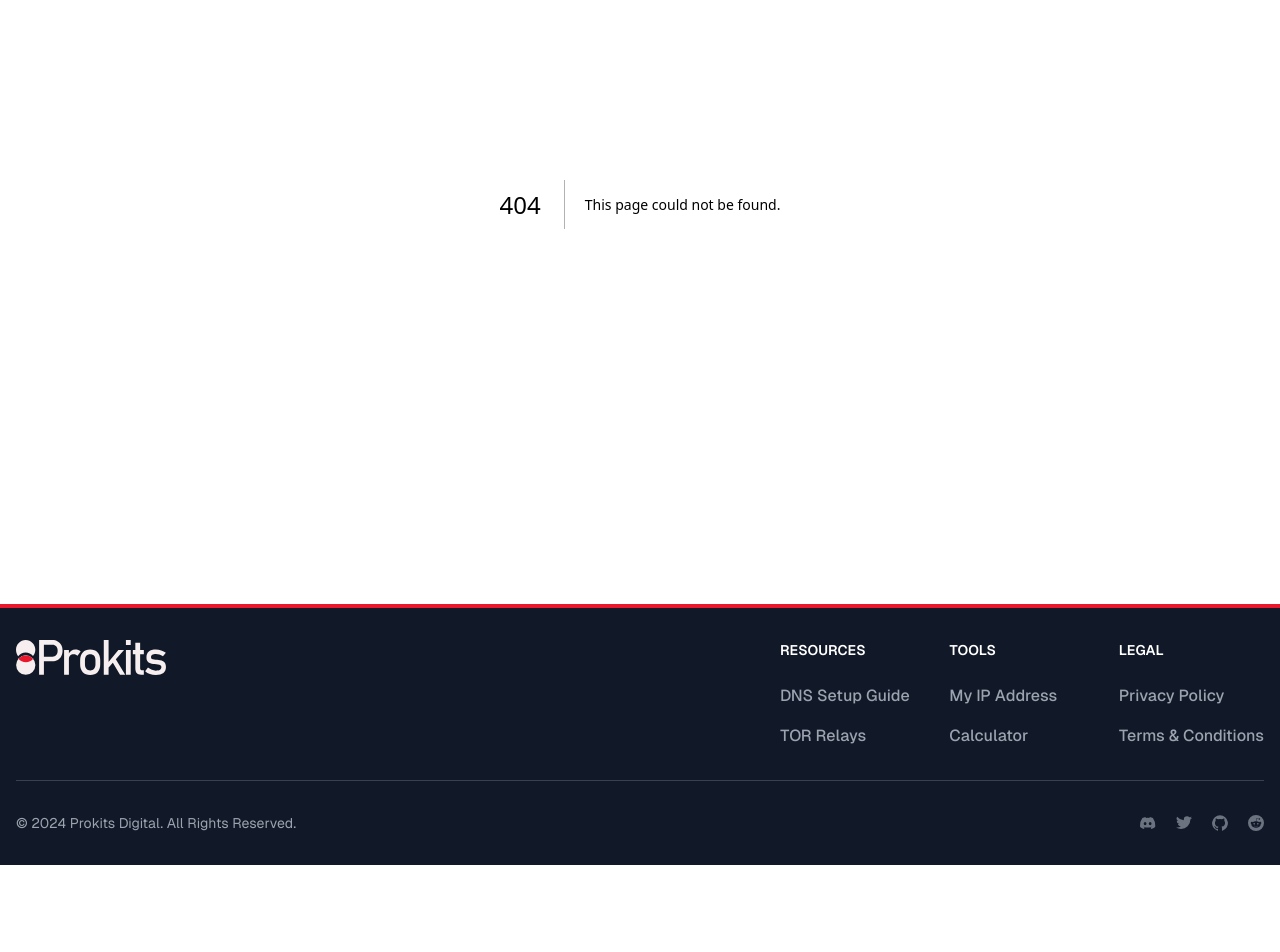
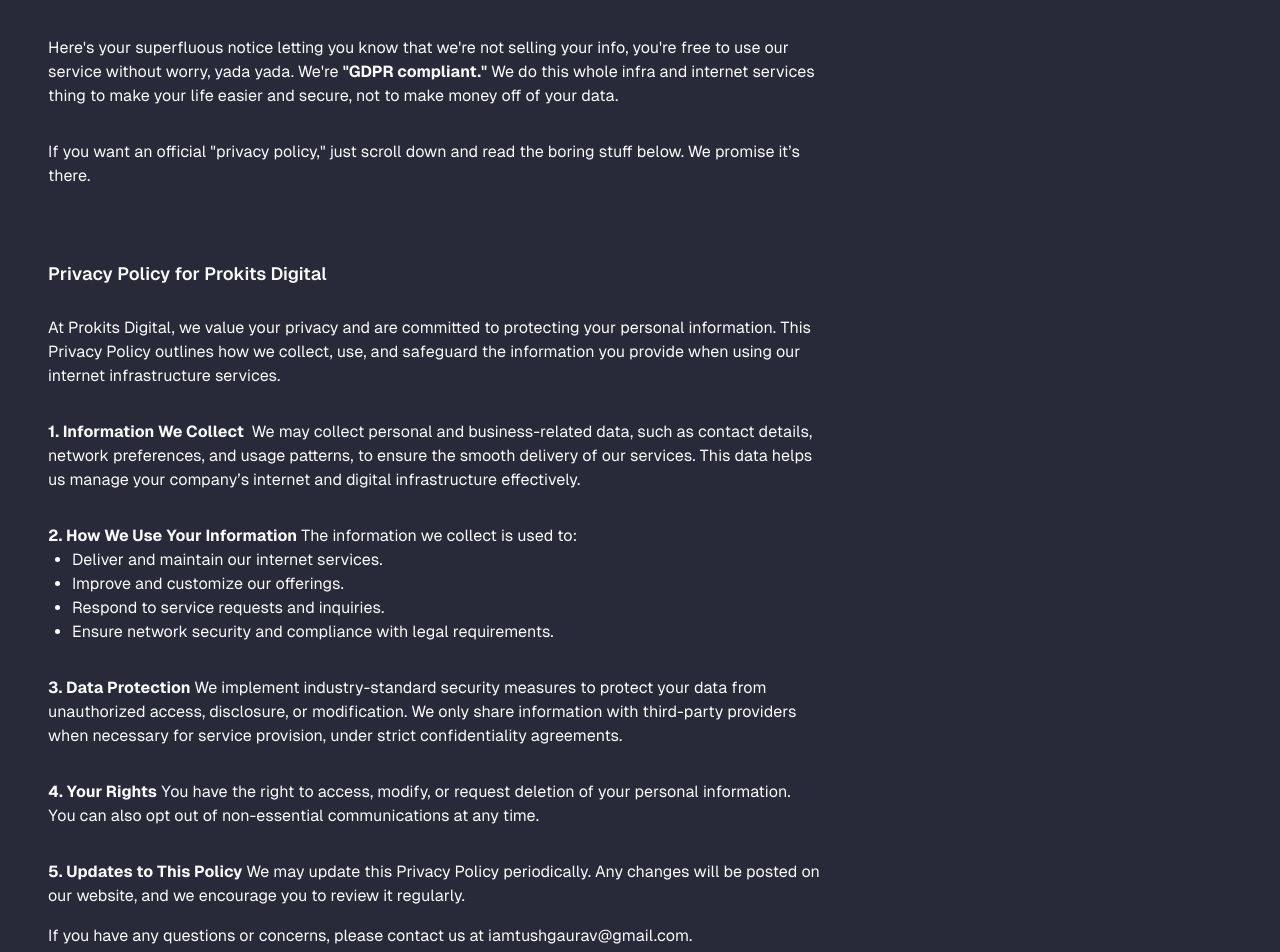
Before and after one commit to prokits/site, a Next.js app: page /privacy-policy in a window 1280 px wide. Before the commit this address had no page. Shown: the part 280-1232 px from the top of the page. Before the commit the page ends 1145 px from the top, so only its background shows below. Built offline with nearby package versions, Linux system fonts and the light colour scheme.

Commit message:
feat: add privacy policy page

```diff
--- /dev/null
+++ b/app/privacy-policy/page.tsx
@@ -0,0 +1,74 @@
+import {
+    Page,
+    PageContent,
+    PageSubtitle,
+    PageTitle,
+    Paragraph
+} from "@/components/page/page";
+import Image from "next/image";
+import Link from "next/link";
+import type { Metadata } from "next";
+
+export const metadata: Metadata = {
+    title: "Privacy Policy - Prokits Digital",
+    description: "Prokits Digital's Privacy Policy",
+}
+
+export default function PrivacyPolicyPage() {
+    return (
+        <Page>
+            <PageTitle>
+                Privacy Policy
+            </PageTitle>
+            <h1 className="mt-6 text-2xl md:text-4xl font-bold text-zinc-400 text-center">yes, we're complying to this GDPR thing.</h1>
+            <PageContent className="mt-10">
+                <Paragraph>
+                    Here's your superfluous notice letting you know that we're not selling your info, you're free to use our service without worry, yada yada.
+                    We're <span className="font-bold hover:cursor-not-allowed">"GDPR compliant."</span>
+                    {" "}We do this whole infra and internet services thing to make your life easier and secure, not to make money off of your data.
+                </Paragraph>
+                <Paragraph>
+                    If you want an official "privacy policy," just scroll down and read the boring stuff below. We promise it’s there.
+                </Paragraph>
+
+                <Paragraph>
+                    <PageSubtitle className="text-lg font-semibold mb-6 mt-8">Privacy Policy for Prokits Digital</PageSubtitle>
+                    At Prokits Digital, we value your privacy and are committed to protecting your personal information.
+                    This Privacy Policy outlines how we collect, use, and safeguard the information you provide when using our internet infrastructure services.
+                </Paragraph>
+                <Paragraph>
+                    <span className="font-bold mr-1">1. Information We Collect</span> We may collect personal and business-related data, such as contact details, network preferences, and usage patterns,
+                    to ensure the smooth delivery of our services.
+                    This data helps us manage your company’s internet and digital infrastructure effectively.
+                </Paragraph>
+                <Paragraph>
+                    <span className="font-bold mr-1">2. How We Use Your Information</span>
+                    The information we collect is used to:
+                    <ul className="list-disc pl-6">
+                        <li>Deliver and maintain our internet services.</li>
+                        <li>Improve and customize our offerings.</li>
+                        <li>Respond to service requests and inquiries.</li>
+                        <li>Ensure network security and compliance with legal requirements.</li>
+                    </ul>
+                </Paragraph>
+                <Paragraph>
+                    <span className="font-bold mr-1">3. Data Protection</span>
+                    We implement industry-standard security measures to protect your data from unauthorized access, disclosure, or modification. We only share information with third-party providers when necessary for service provision, under strict confidentiality agreements.
+                </Paragraph>
+                <Paragraph>
+                    <span className="font-bold mr-1">4. Your Rights</span>
+                    You have the right to access, modify, or request deletion of your personal information.
+                    You can also opt out of non-essential communications at any time.
+                </Paragraph>
+                <Paragraph>
+                    <span className="font-bold mr-1">5. Updates to This Policy</span>
+                    We may update this Privacy Policy periodically.
+                    Any changes will be posted on our website, and we encourage you to review it regularly.
+                </Paragraph>
+                If you have any questions or concerns, please contact us at <Link href="mailto:iamtushgaurav@gmail.com" target="new">iamtushgaurav@gmail.com</Link>.
+
+                <Image src="/images/shit_on_fire.png" alt="Privacy Policy" width={400} height={400} className="mt-10" />
+            </PageContent>
+        </Page >
+    )
+}
--- a/components/footer/footer.tsx
+++ b/components/footer/footer.tsx
@@ -51,7 +51,7 @@
                             <h2 className="mb-6 text-sm font-semibold text-gray-900 uppercase dark:text-white">Legal</h2>
                             <ul className="text-gray-500 dark:text-gray-400 font-medium">
                                 <li className="mb-4">
-                                    <Link href="#" className="hover:underline">Privacy Policy</Link>
+                                    <Link href="/privacy-policy" className="hover:underline">Privacy Policy</Link>
                                 </li>
                                 <li>
                                     <Link href="#" className="hover:underline">Terms &amp; Conditions</Link>
```
Also changed, not shown: public/images/shit_on_fire.png (added).
